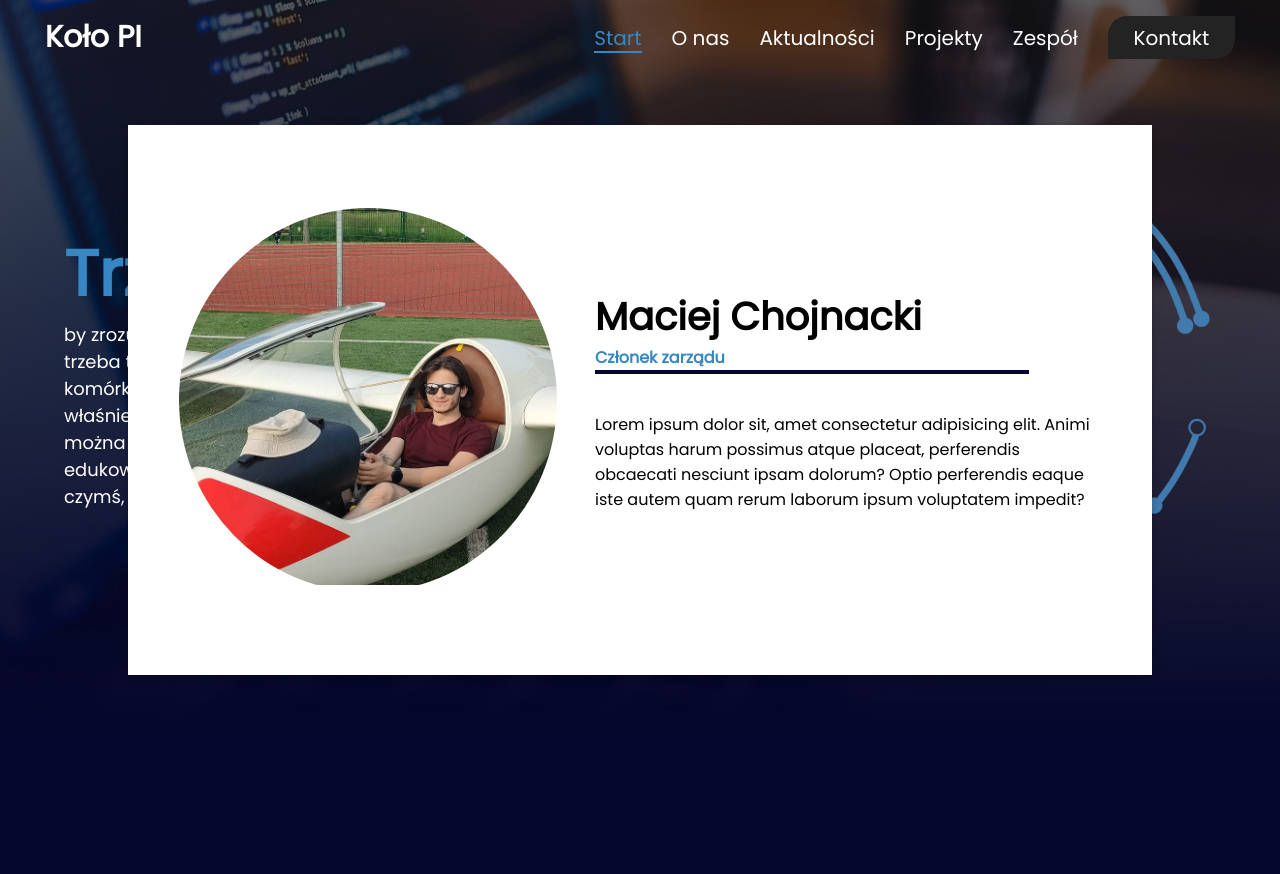
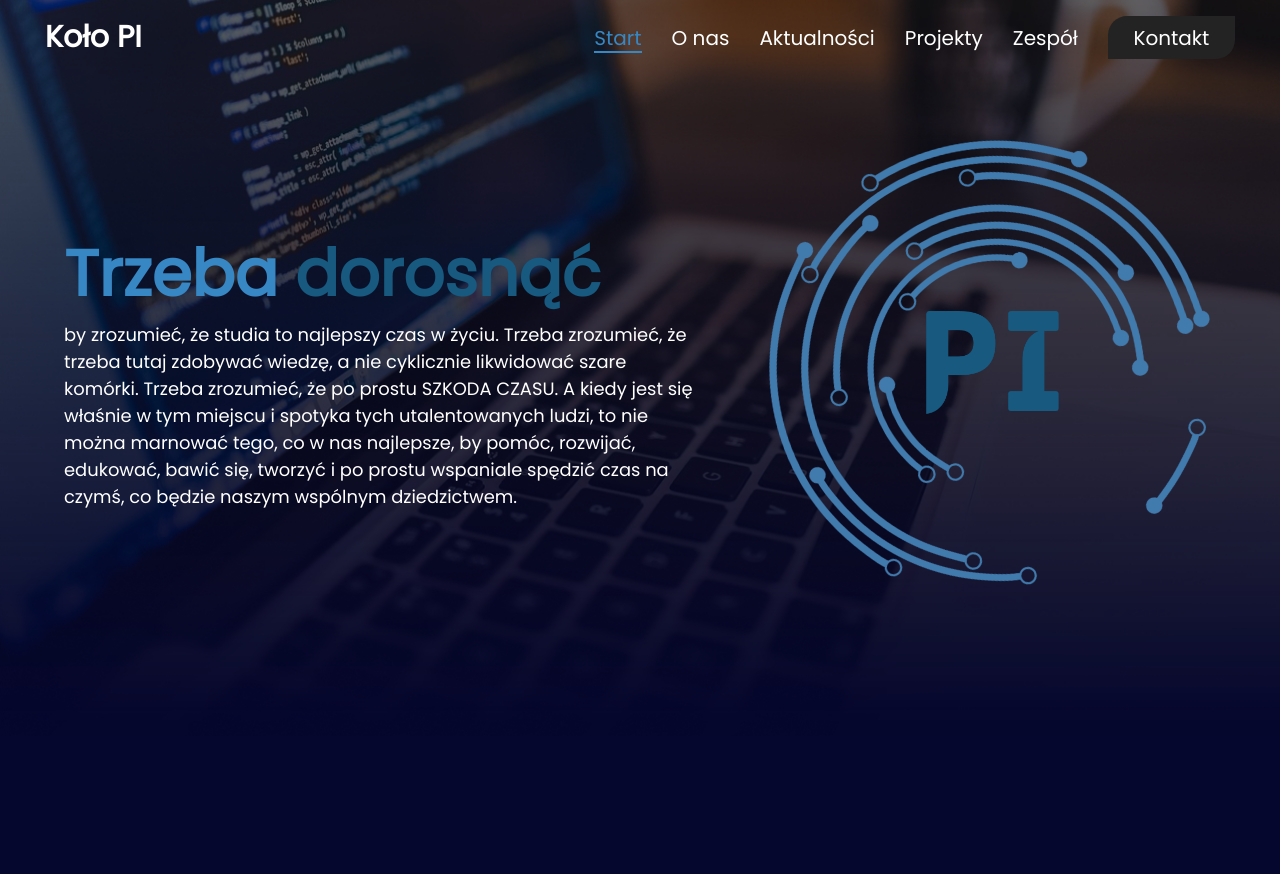
Before and after one commit to elmaccho/koloPi, a PHP site: page / in a window 1280 px wide; the page is wider, and only the part inside the window is pictured. Shown: the top 874 px of that part. Run offline with PHP 8.4, Linux system fonts and the light colour scheme; some libraries are stand-ins or nearby versions.

Commit message:
skrypt, style, html

```diff
--- a/index.html
+++ b/index.html
@@ -337,23 +369,22 @@
             Wyświetl więcej
         </button>
 
-        <div class="view-info infoBox-open">
+        <div class="view-info">
             <div class="info-wrapper">
+                <button class="closeInfoBtn"><i class="fa-solid fa-xmark"></i></button>
                 <div class="info-img">
-                    <img class="desc-img" src="./img/team/Maciej Chojnacki.jpg" alt="">
+                    <img class="desc-img" src="" alt="">
                 </div>
                 <div class="info-description">
-                    <div class="desc-name">Maciej Chojnacki</div>
-                    <div class="desc-rank">Członek zarządu</div>
+                    <div class="desc-name"></div>
+                    <div class="desc-rank"></div>
                     <hr>
-                    <div class="desc-description">Lorem ipsum dolor sit, amet consectetur adipisicing elit. Animi voluptas harum possimus atque placeat, perferendis obcaecati nesciunt ipsam dolorum? Optio perferendis eaque iste autem quam rerum laborum ipsum voluptatem impedit?</div>
+                    <div class="desc-description"></div>
                 </div>
             </div>
         </div>
     </section>
 
-
-
     <script src="./script.js"></script>
 </body>
 </html>
--- a/style1.css
+++ b/style1.css
@@ -631,6 +631,9 @@ nav .nav_links a.active:after {
     gap: 1.5vw;
     transition: 0.3s;
 }
+.description, .rank{
+    display: none;
+}
 
 .team .team-wrapper .team-row .team-box:hover{
     transform: scale(1.1);
@@ -747,6 +750,20 @@ nav .nav_links a.active:after {
     width: 60%;
     padding-left: 3vw;
     box-sizing: border-box;
+}
+.view-info .info-wrapper .closeInfoBtn{
+    position: absolute;
+    top:1vw;
+    right: 1vw;
+
+    font-size: 3vw;
+    border: none;
+    background-color: transparent;
+    cursor: pointer;
+    transition: 0.3s;
+}
+.view-info .info-wrapper .closeInfoBtn:hover{
+    opacity: 75%;
 }
 .info-description .desc-name{
     font-weight: 600;
```
Also changed, not shown: other parts of index.html (+33 -1 lines), script.js (+13 -0 lines).
